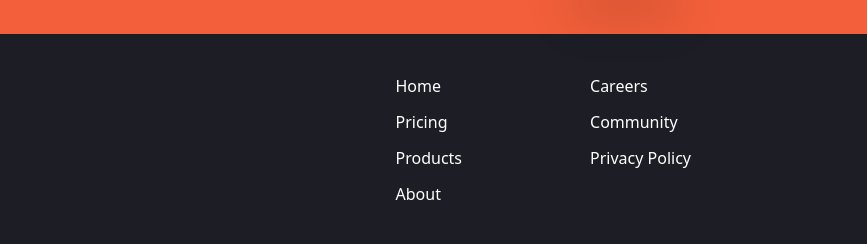
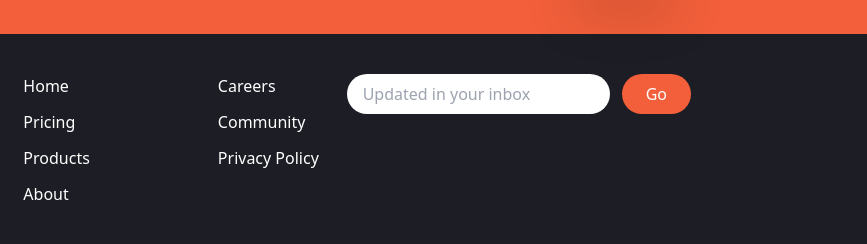
Before and after one commit to SazzadurRahmanAyan/tailwind-landingpage-practice, a website: page index.html in a window 1280 px wide. Shown: the part 1902-2146 px from the top of the page, 413-1280 px from the left. Drawn offline with Linux system fonts and the light colour scheme.

Commit message:
input container added

```diff
--- a/index.html
+++ b/index.html
@@ -252,6 +252,16 @@
                     <a href="" class="hover:text-brightRed">Privacy Policy</a>
                 </div>
             </div>
+
+            <!-- Input Container -->
+            <div class="flex flex-col justify-between">
+                <form>
+                    <div class="flex space-x-3">
+                        <input type="text" class="flex-1 px-4 rounded-full focus:outline-none" placeholder="Updated in your inbox"/>
+                        <button class="px-6 py-2 text-white rounded-full bg-brightRed hover:bg-brightRedLight focus:outline-none">Go</button>
+                    </div>
+                </form>
+            </div>
         </div>
     </footer>
 </body>
```
Also changed, not shown: css/main.css.
